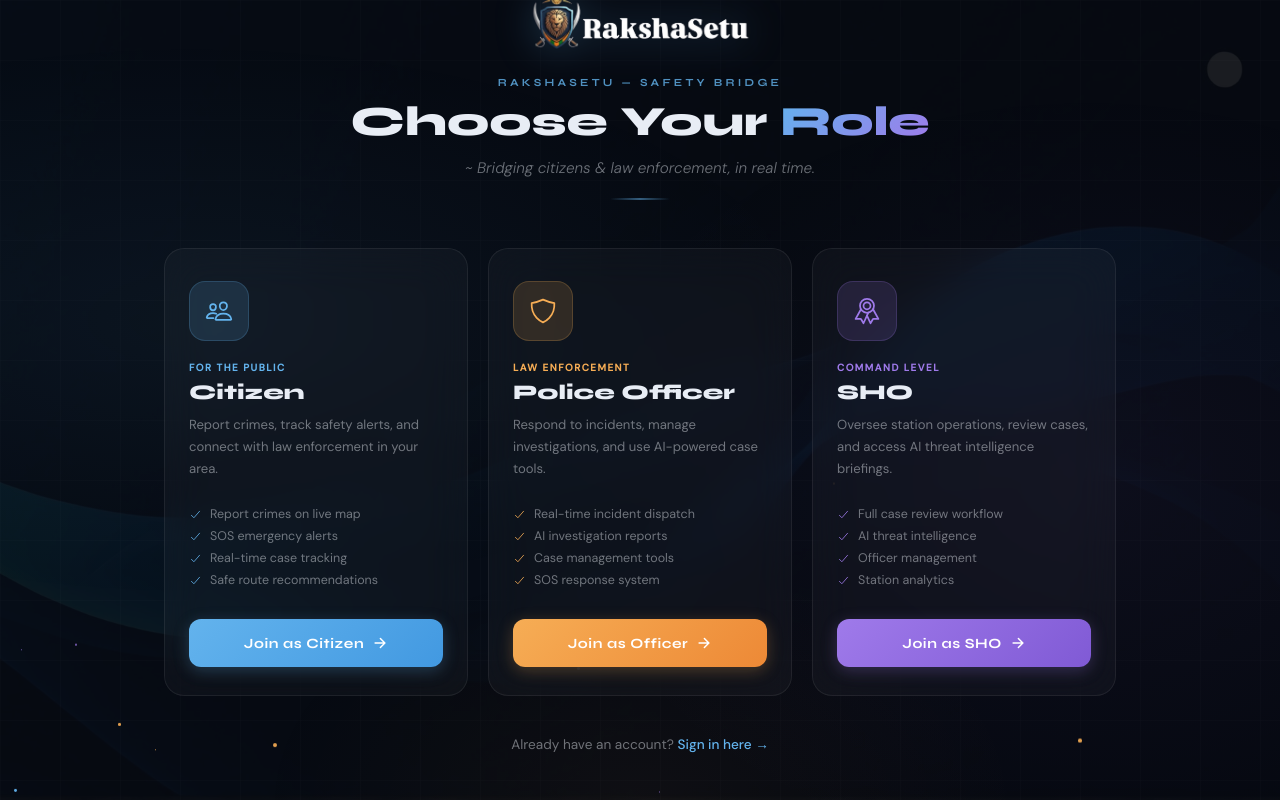
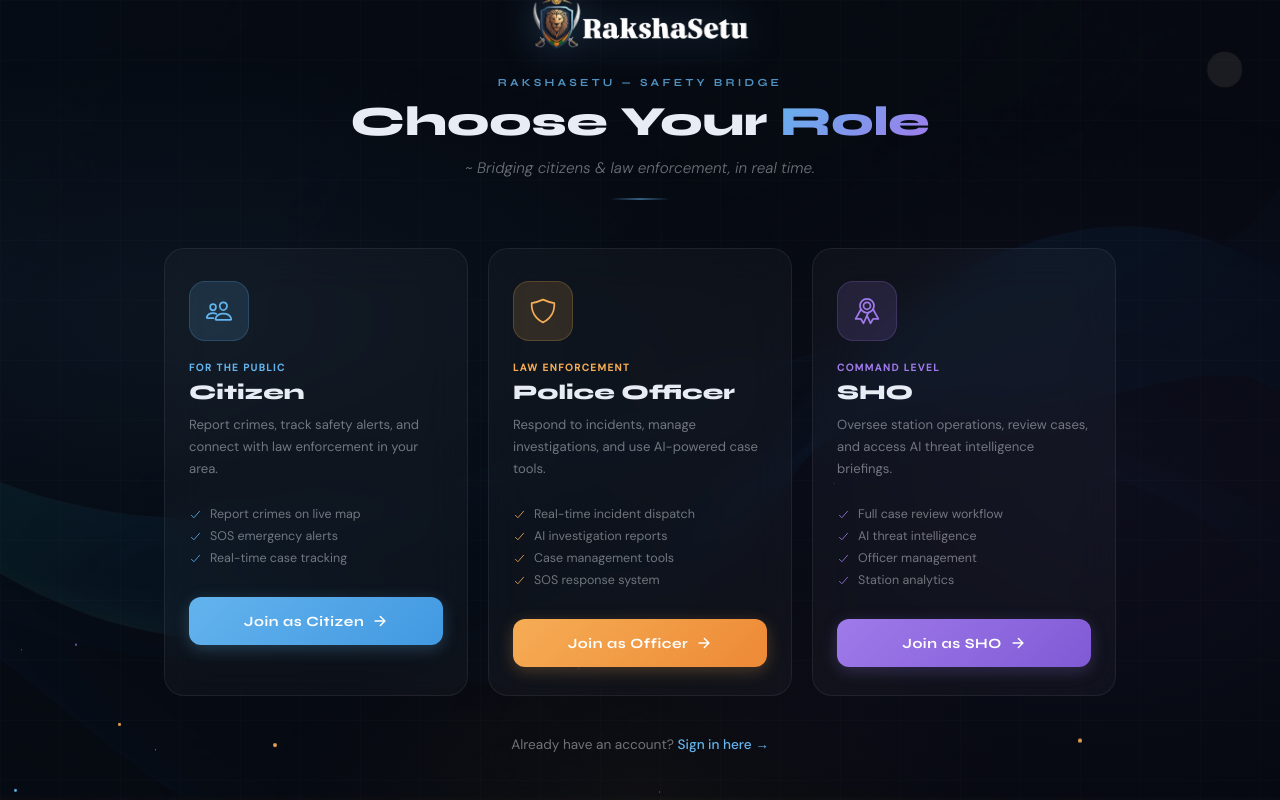
Before and after one commit to Mohitmekalu11/RakshaSetu, a Django app: page /choose_pg/ in a window 1280 px wide. Run offline with Django 5.2, Linux system fonts and the light colour scheme; parts of the project's set-up code (start-up, migrations or seed data) failed here and were passed over.

Commit message:
templates file fixed

```diff
--- a/templates/choose_pg.html
+++ b/templates/choose_pg.html
@@ -567,7 +567,7 @@
                         <li><ion-icon name="checkmark-outline"></ion-icon> Report crimes on live map</li>
                         <li><ion-icon name="checkmark-outline"></ion-icon> SOS emergency alerts</li>
                         <li><ion-icon name="checkmark-outline"></ion-icon> Real-time case tracking</li>
-                        <li><ion-icon name="checkmark-outline"></ion-icon> Safe route recommendations</li>
+
                     </ul>
                     <button type="button" class="card-btn" onclick="submitRole('citizen')">
                         Join as Citizen
```
